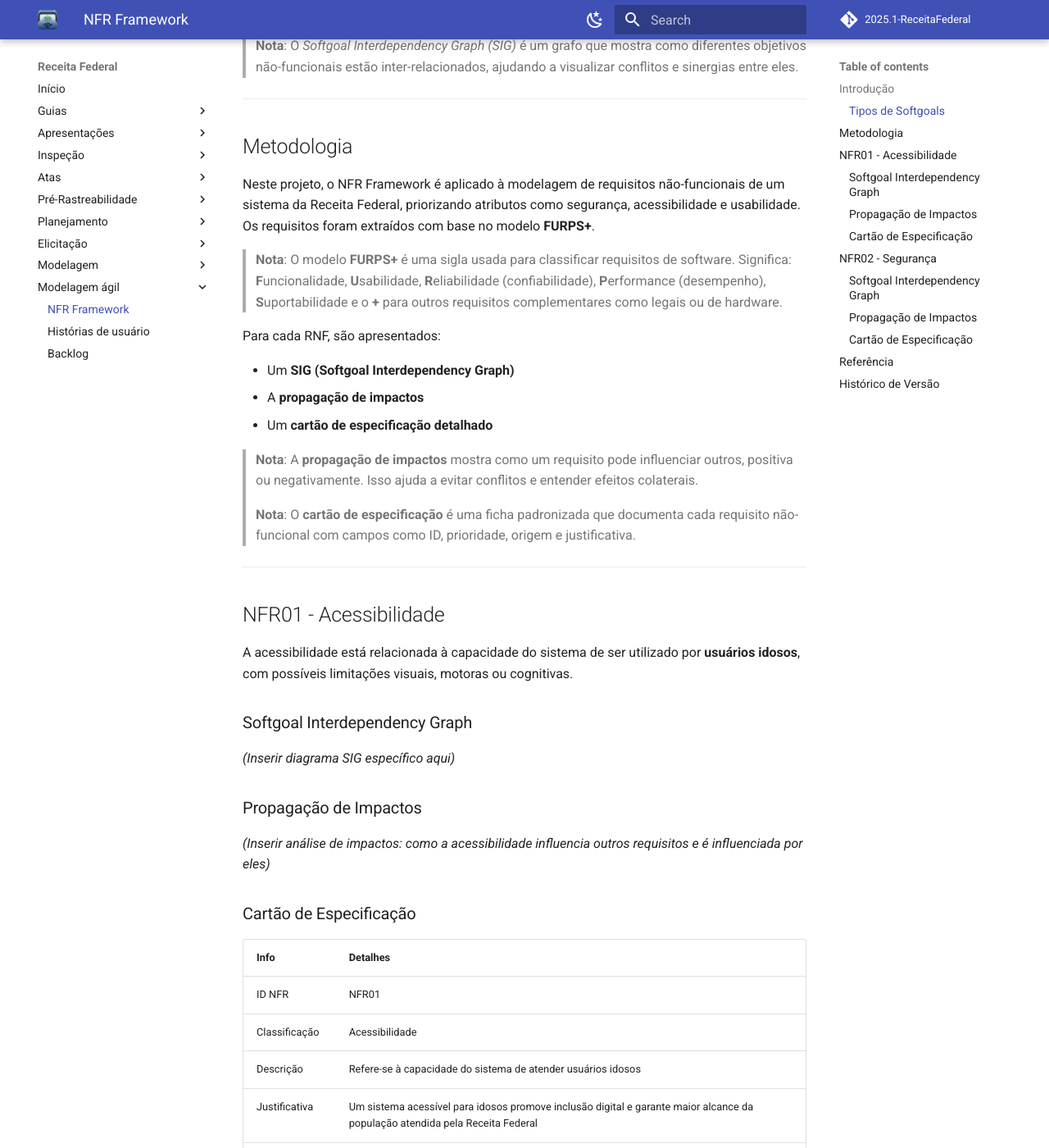
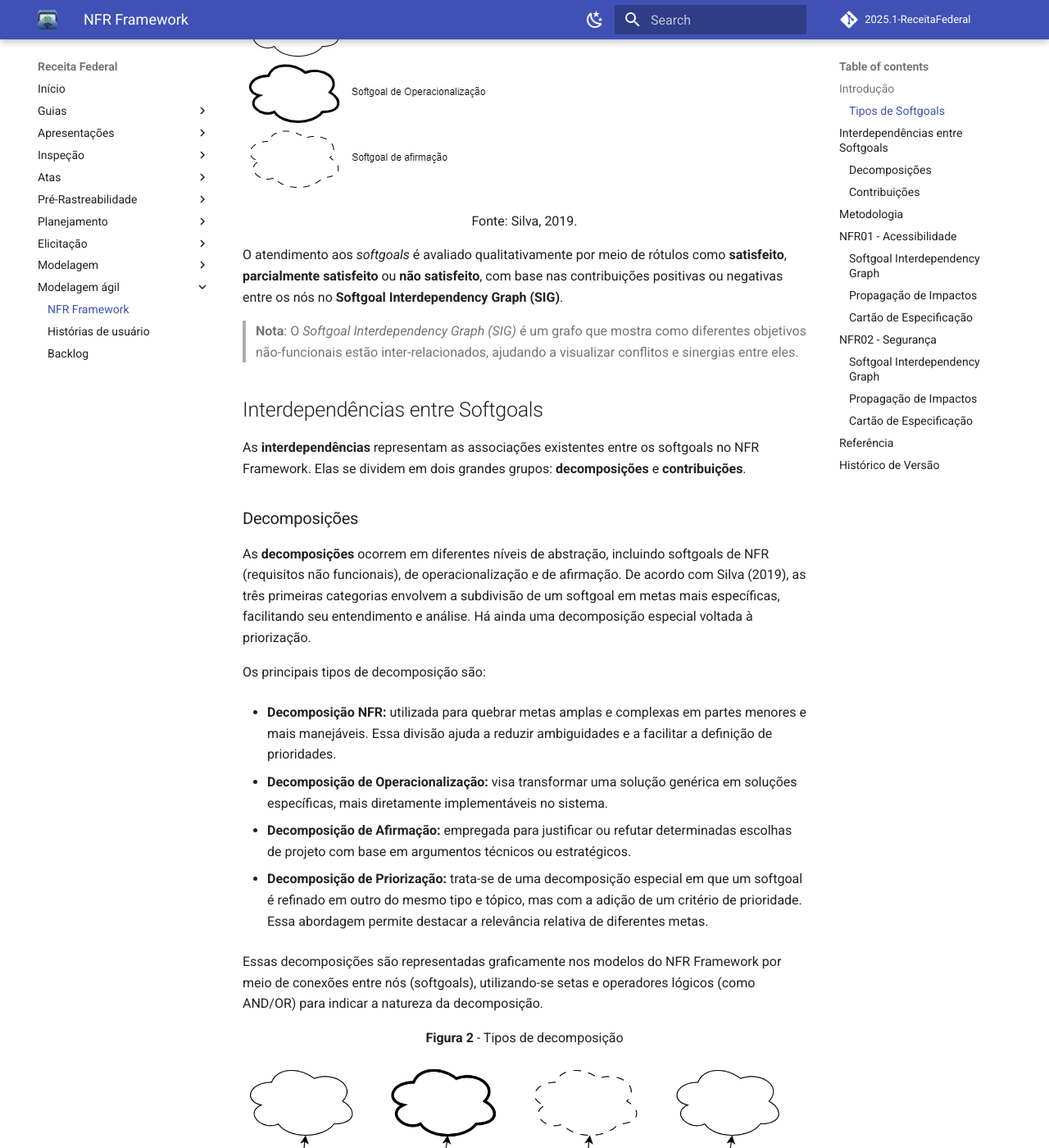
Before and after one commit to Requisitos-de-Software/2025.1-Meu-INSS, an MkDocs documentation site: the page built from docs/modelagem-agil/nfr-framework.md, in a window 1280 px wide and 1400 px high, scrolled down 857 px. Shown: the whole window at 82% size. Built offline with MkDocs 1.6.1 and Material for MkDocs 9.7.7, drawn with Linux system fonts in a browser that asks for light colours; comment, search, counter and statistics services are not loaded; some of the changed text lies outside the part shown.

Commit message:
add imgs e decomp + contrib

```diff
--- a/docs/modelagem-agil/nfr-framework.md
+++ b/docs/modelagem-agil/nfr-framework.md
@@ -14,9 +14,58 @@
 2. **Softgoals de Operacionalização**: Apontam para alternativas de implementação dos softgoals NFR, por meio de funções, estruturas ou restrições.
 3. **Softgoals de Afirmação**: Representam justificativas baseadas em conhecimento de domínio ou prioridades, servindo como base para apoiar ou refutar decisões de projeto e seleção de alternativas.
 
+<p style="text-align: center"><b>Figura 1</b> - Tipos de Softgoal </p>
+
+![tipos-nfr](../assets/nfr/tipos-nfr.png)
+
+
+<font size="3"><p style="text-align: center">Fonte: Silva, 2019.</p></font>
+
 O atendimento aos *softgoals* é avaliado qualitativamente por meio de rótulos como **satisfeito**, **parcialmente satisfeito** ou **não satisfeito**, com base nas contribuições positivas ou negativas entre os nós no **Softgoal Interdependency Graph (SIG)**.
 
 > **Nota**: O *Softgoal Interdependency Graph (SIG)* é um grafo que mostra como diferentes objetivos não-funcionais estão inter-relacionados, ajudando a visualizar conflitos e sinergias entre eles.
+
+## Interdependências entre Softgoals
+
+As **interdependências** representam as associações existentes entre os softgoals no NFR Framework. Elas se dividem em dois grandes grupos: **decomposições** e **contribuições**.
+
+### Decomposições
+
+As **decomposições** ocorrem em diferentes níveis de abstração, incluindo softgoals de NFR (requisitos não funcionais), de operacionalização e de afirmação. De acordo com Silva (2019), as três primeiras categorias envolvem a subdivisão de um softgoal em metas mais específicas, facilitando seu entendimento e análise. Há ainda uma decomposição especial voltada à priorização.
+
+Os principais tipos de decomposição são:
+
+- **Decomposição NFR:** utilizada para quebrar metas amplas e complexas em partes menores e mais manejáveis. Essa divisão ajuda a reduzir ambiguidades e a facilitar a definição de prioridades.
+
+- **Decomposição de Operacionalização:** visa transformar uma solução genérica em soluções específicas, mais diretamente implementáveis no sistema.
+
+- **Decomposição de Afirmação:** empregada para justificar ou refutar determinadas escolhas de projeto com base em argumentos técnicos ou estratégicos.
+
+- **Decomposição de Priorização:** trata-se de uma decomposição especial em que um softgoal é refinado em outro do mesmo tipo e tópico, mas com a adição de um critério de prioridade. Essa abordagem permite destacar a relevância relativa de diferentes metas.
+
+Essas decomposições são representadas graficamente nos modelos do NFR Framework por meio de conexões entre nós (softgoals), utilizando-se setas e operadores lógicos (como AND/OR) para indicar a natureza da decomposição.
+
+<p style="text-align: center"><b>Figura 2</b> - Tipos de decomposição </p>
+
+![decomposicao-nfr](../assets/nfr/decomposicao-nfr.png)
+
+
+<font size="3"><p style="text-align: center">Fonte: Silva, 2019.</p></font>
+
+
+### Contribuições
+
+No NFR Framework, os softgoals são progressivamente refinados em metas mais específicas. Como resultado, um softgoal derivado pode contribuir de forma total ou parcial — e tanto positiva quanto negativamente — para o softgoal original. A seguir, listam-se os tipos de contribuição:
+
+- AND: se os softgoals derivados forem satisfeitos, o softgoal primordial também será.
+- OR: se algum dos softgoals derivados forem satisfeitos, o softgoal primordial também será.
+- MAKE(++): um softgoal originado contribui de forma plenamente positiva, logo o softgoal original também será satisfeito.
+- BREAK(--): um softgoal originado contribui de forma plenamente negativa, logo o softgoal original será negado.
+- HELP(+): um softgoal originado realiza uma contribuição restritamente positiva, o que reflete da mesma forma e na mesma intensidade no softgoal primordial.
+- HURT(-): um softgoal originado realiza uma contribuição restritamente negativa, o que reflete da mesma forma e na mesma intensidade no softgoal primordial.
+- UNKNOWN(?): contribuição incógnita.
+- EQUALS: relação direta entre as satisfações do softgoal derivado e a do primordial.
+- SOME: a forma de contribuição é conhecida, no entanto, a intensidade dessa contribuição é desconhecida.
 
 ---
 
@@ -103,5 +152,6 @@
 
 | Versão | Data       | Descrição                          | Autor                                          | Revisor                                     |
 | ------ | ---------- | ---------------------------------- | ---------------------------------------------- | ------------------------------------------- |
-| 1.0    | 29/05/2025 | Criação do documento NRF-framework | [Thales Germano](https://github.com/thalesgvl) | [Jose Eduardo](https://github.com/jevprado) |
-| 1.1    | 29/05/2025 | Ajustes no documento | [Thales Germano](https://github.com/thalesgvl) |Revisor aqui |
+| `1.0`     | 29/05/2025 | Criação do documento NRF-framework | [Thales Germano](https://github.com/thalesgvl) | [Jose Eduardo](https://github.com/jevprado) |
+| `1.1`    | 29/05/2025 | Ajustes no documento | [Thales Germano](https://github.com/thalesgvl) |[Jose Eduardo](https://github.com/jevprado)|
+| `1.2`    | 01/06/2025 | Adicionando imagens e tópicos decomposição e contribuição | [Jose Eduardo](https://github.com/jevprado) | [Thales Germano](https://github.com/thalesgvl) |
```
Also changed, not shown: docs/assets/nfr/decomposicao-nfr.png (added), docs/assets/nfr/tipos-nfr.png (added).
